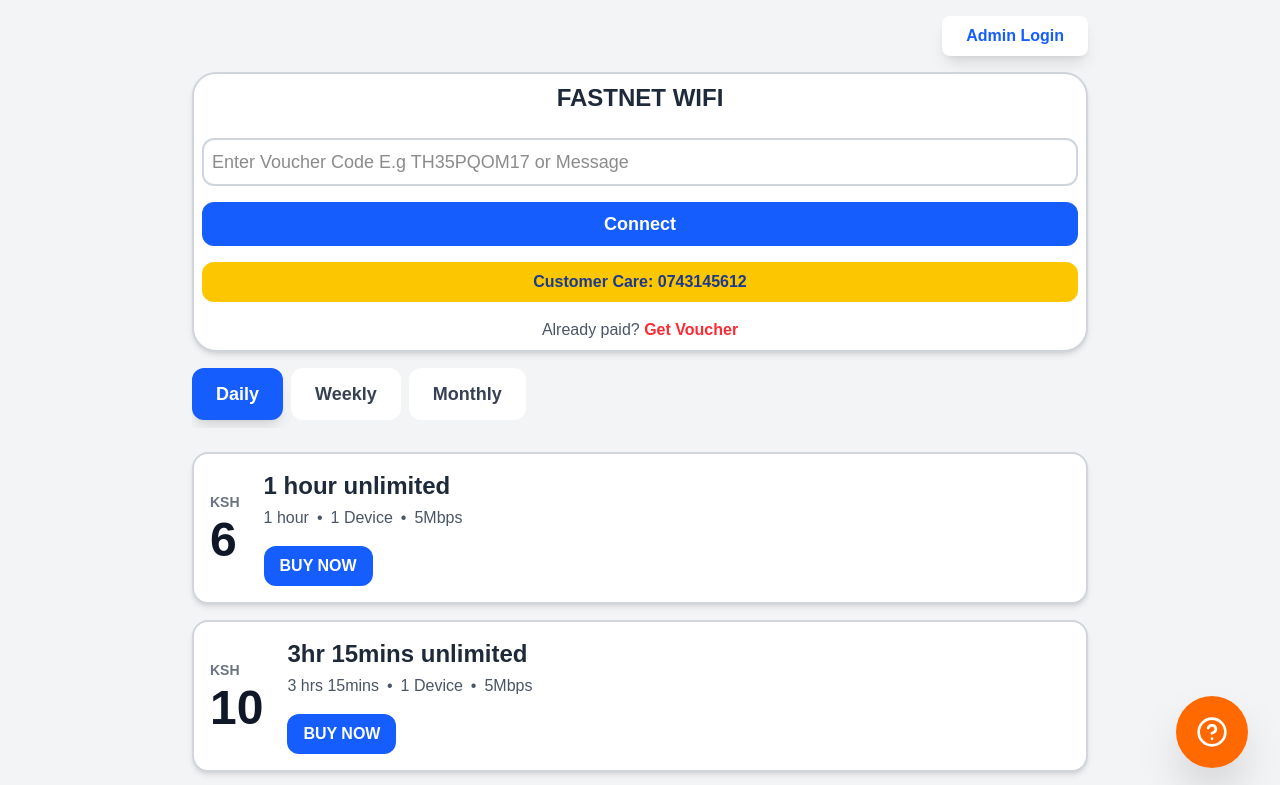
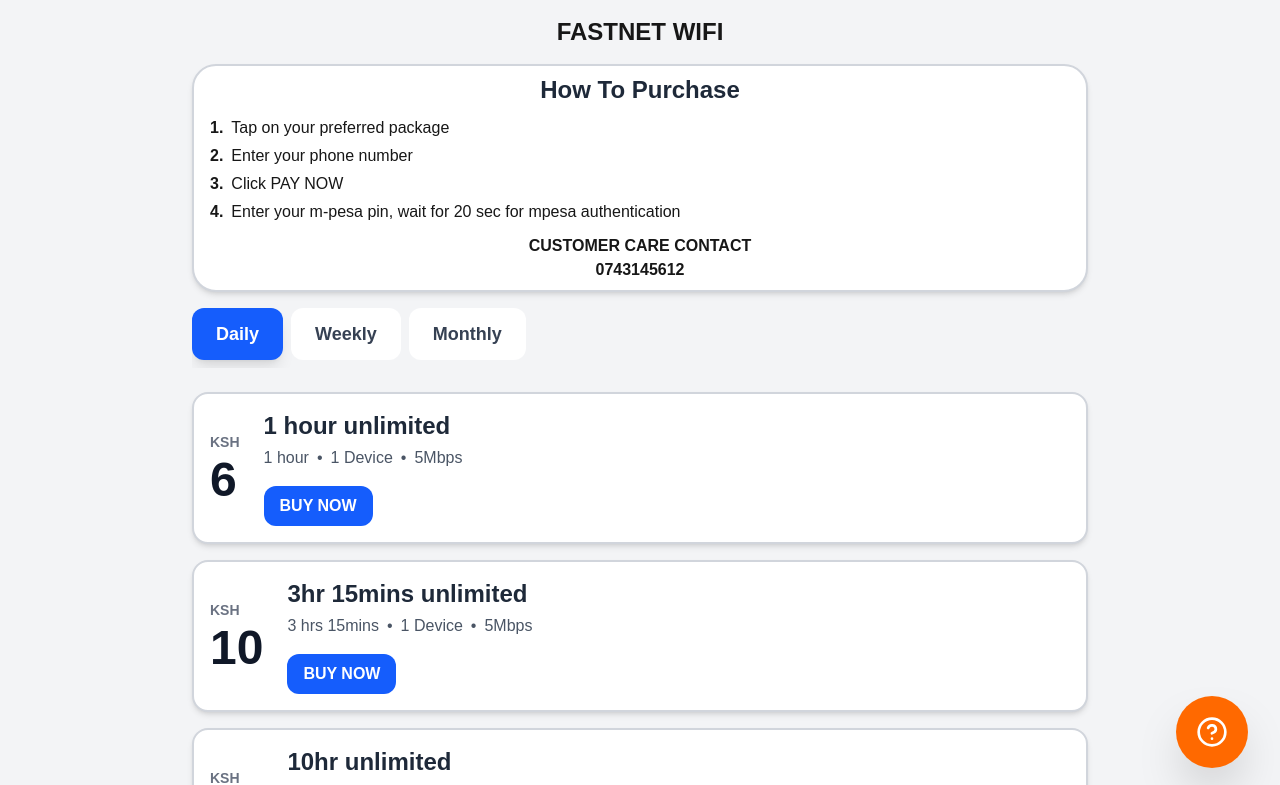
Before and after one commit to barasabrandon/fastnet-mvp, a Next.js app: page / in a window 1280 px wide. Shown: the top 785 px of the page. Built offline with nearby package versions, Linux system fonts and the light colour scheme.

Commit message:
UI design

```diff
--- a/app/page.tsx
+++ b/app/page.tsx
@@ -61,7 +61,6 @@ const initialPricingData: PricingData = {
 
 export default function WiFiPricingApp() {
   const [activeTab, setActiveTab] = useState<TabId>('daily');
-  const [voucherInput, setVoucherInput] = useState<string>('');
   const [isAdmin, setIsAdmin] = useState<boolean>(false);
   const [showLoginModal, setShowLoginModal] = useState<boolean>(false);
   const [loginEmail, setLoginEmail] = useState<string>('');
@@ -78,12 +77,6 @@ export default function WiFiPricingApp() {
     { id: 'monthly', label: 'Monthly' },
   ];
 
-  const handleConnect = (): void => {
-    if (voucherInput.trim()) {
-      alert(`Connecting with: ${voucherInput}`);
-    }
-  };
-
   const handleLogin = (e: React.FormEvent<HTMLFormElement>): void => {
     e.preventDefault();
     if (loginEmail === 'admin@gmail.com' && loginPassword === 'fastnet@001') {
@@ -97,39 +90,9 @@ export default function WiFiPricingApp() {
     }
   };
 
-  const handleLogout = (): void => {
-    setIsAdmin(false);
-  };
-
   const handleEdit = (pkg: Package, category: TabId): void => {
     setEditingPackage({ ...pkg, category });
     setEditForm({ ...pkg });
-    setShowEditModal(true);
-  };
-
-  const handleDelete = (pkgId: number, category: TabId): void => {
-    if (confirm('Are you sure you want to delete this package?')) {
-      setPricingData((prev) => ({
-        ...prev,
-        [category]: prev[category].filter((pkg) => pkg.id !== pkgId),
-      }));
-    }
-  };
-
-  const handleAddNew = (): void => {
-    const allPackages = Object.values(pricingData).flat();
-    const newId = allPackages.length > 0 ? Math.max(...allPackages.map((p) => p.id)) + 1 : 1;
-    setEditingPackage({ id: 0, name: '', price: 0, duration: '', devices: 1, speed: '5Mbps', category: activeTab });
-    setEditForm({
-      id: newId,
-      name: '',
-      price: 0,
-      duration: '',
-      devices: 1,
-      speed: '5Mbps',
-      popular: false,
-      noExpiry: false,
-    });
     setShowEditModal(true);
   };
 
@@ -155,42 +118,33 @@ export default function WiFiPricingApp() {
     setEditingPackage(null);
   };
 
+  const paymentSteps = [
+    { step: 1, description: 'Tap on your preferred package' },
+    { step: 2, description: 'Enter your phone number' },
+    { step: 3, description: 'Click PAY NOW' },
+    { step: 4, description: 'Enter your m-pesa pin, wait for 20 sec for mpesa authentication' },
+  ];
+
   return (
     <div className="min-h-screen bg-gray-100 p-4">
       <div className="max-w-4xl mx-auto">
         {/* Admin Login/Logout Button */}
-        <div className="flex justify-end mb-4">
-          {!isAdmin ? (
-            <button onClick={() => setShowLoginModal(true)} className="bg-white text-blue-600 font-bold py-2 px-6 rounded-lg hover:bg-blue-50 transition-colors shadow-lg">
-              Admin Login
-            </button>
-          ) : (
-            <button onClick={handleLogout} className="bg-red-500 text-white font-bold py-2 px-6 rounded-lg hover:bg-red-600 transition-colors shadow-lg flex items-center gap-2">
-              <LogOut className="w-4 h-4" />
-              Logout
-            </button>
-          )}
-        </div>
+        <div className="flex justify-center mb-4 uppercase font-bold text-2xl">Fastnet Wifi</div>
 
         {/* Voucher Input Section */}
         <div className="bg-white rounded-3xl shadow-md border-2 border-gray-300 p-2 mb-4">
-          <h1 className="text-2xl font-bold text-gray-800 mb-6 text-center uppercase">Fastnet Wifi</h1>
-          <input
-            type="text"
-            placeholder="Enter Voucher Code E.g TH35PQOM17 or Message"
-            value={voucherInput}
-            onChange={(e) => setVoucherInput(e.target.value)}
-            className="w-full py-2 px-2 text-lg border-2 border-gray-300 rounded-xl mb-4 focus:outline-none focus:border-blue-500"
-          />
-          <button onClick={handleConnect} className="w-full bg-blue-600 hover:bg-blue-700 text-white font-bold py-2 px-2 rounded-xl text-lg transition-colors mb-4">
-            Connect
-          </button>
-          <div className="bg-yellow-400 text-blue-900 font-bold py-2 px-2 rounded-xl text-center mb-4">Customer Care: 0743145612</div>
-          <div className="text-center text-gray-600">
-            Already paid?{' '}
-            <a href="#" className="text-red-500 hover:text-red-600 font-semibold">
-              Get Voucher
-            </a>
+          <h2 className="text-2xl font-bold text-gray-800 mb-2 text-center capitalize">How to purchase</h2>
+          <ul className="m-2">
+            {paymentSteps?.map((item) => (
+              <li key={item?.step} className="py-0.5">
+                <span className="font-bold mr-2">{item?.step}.</span>
+                <span>{item?.description} </span>
+              </li>
+            ))}
+          </ul>
+          <div className="flex justify-center items-center flex-col uppercase font-bold">
+            <p>Customer Care Contact</p>
+            <p>0743145612</p>
           </div>
         </div>
 
@@ -206,14 +160,6 @@ export default function WiFiPricingApp() {
             </button>
           ))}
         </div>
-
-        {/* Add New Package Button (Admin Only) */}
-        {isAdmin && (
-          <button onClick={handleAddNew} className="w-full bg-green-500 hover:bg-green-600 text-white font-bold py-4 px-6 rounded-xl mb-4 flex items-center justify-center gap-2 transition-colors">
-            <Plus className="w-5 h-5" />
-            Add New Package
-          </button>
-        )}
 
         {/* Package Cards */}
         <div className="space-y-4">
@@ -243,19 +189,6 @@ export default function WiFiPricingApp() {
 
                   <div className="flex gap-1 items-center flex-wrap">
                     <button className="bg-blue-600 hover:bg-blue-700 text-white font-bold py-2 px-4 rounded-xl transition-colors">BUY NOW</button>
-
-                    {isAdmin && (
-                      <>
-                        <button onClick={() => handleEdit(pkg, activeTab)} className="bg-yellow-500 hover:bg-yellow-600 text-white font-bold py-3 px-6 rounded-xl transition-colors flex items-center gap-2">
-                          <Edit2 className="w-4 h-4" />
-                          Edit
-                        </button>
-                        <button onClick={() => handleDelete(pkg.id, activeTab)} className="bg-red-500 hover:bg-red-600 text-white font-bold py-3 px-6 rounded-xl transition-colors flex items-center gap-2">
-                          <Trash2 className="w-4 h-4" />
-                          Delete
-                        </button>
-                      </>
-                    )}
                   </div>
                 </div>
               </div>
```
